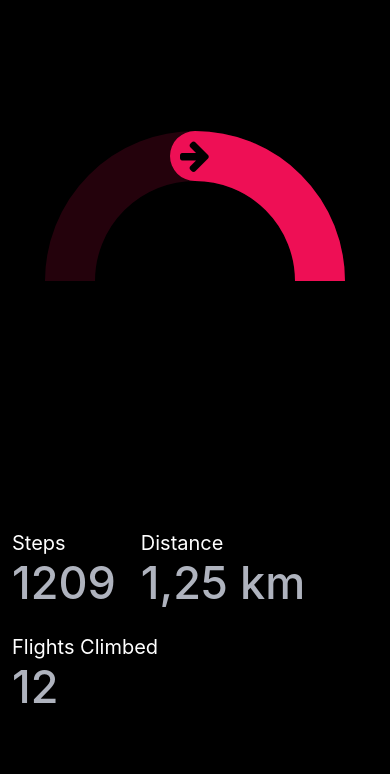
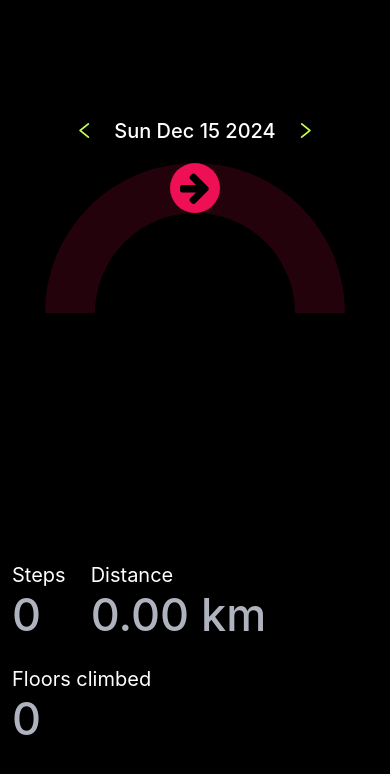
Before and after one commit to nirgluzman/React-Native-StepCounter, a React Native app: screen / in a window 390 px wide. Shown: the top 774 px of the page. Built offline with nearby package versions, Linux system fonts and the light colour scheme.

Commit message:
add health data by calling to useHealthData

```diff
--- a/App.tsx
+++ b/App.tsx
@@ -1,18 +1,45 @@
 import { StatusBar } from 'expo-status-bar';
-import { StyleSheet, View } from 'react-native';
+import { StyleSheet, View, Text } from 'react-native';
+
+import { AntDesign } from '@expo/vector-icons'; // arrows for the date picker
+
+import { useState } from 'react';
 
 import { Value } from './src/components/Value';
 import { RingProgress } from './src/components/RingProgress';
 
+import useHealthData from './src/hooks/useHealthData';
+
+const STEPS_GOAL = 10_000;
+
 export default function App() {
+  const [date, setDate] = useState<Date>(new Date());
+
+  // extract health data
+  const { steps, distance, floors } = useHealthData(date);
+
+  const changeDate = (numDays: number) => {
+    const currentDate = new Date(date); // create a copy of the current date.
+    currentDate.setDate(currentDate.getDate() + numDays); // update the date by adding/subtracting the number of days.
+    setDate(currentDate); // update the state variable.
+  };
+
   return (
     <View style={styles.container}>
-      <RingProgress radius={150} strokeWidth={50} progress={0.25} />
+      {/* date picker */}
+      <View style={styles.datePicker}>
+        <AntDesign onPress={() => changeDate(-1)} name='left' size={20} color='#C3FF53' />
+        <Text style={styles.date}>{date.toDateString()}</Text>
+        <AntDesign onPress={() => changeDate(1)} name='right' size={20} color='#C3FF53' />
+      </View>
+
+      {/* progress ring */}
+      <RingProgress radius={150} strokeWidth={50} progress={steps / STEPS_GOAL} />
 
       <View style={styles.values}>
-        <Value label='Steps' value='1209' />
-        <Value label='Distance' value='1,25 km' />
-        <Value label='Flights Climbed' value='12' />
+        <Value label='Steps' value={steps.toString()} />
+        <Value label='Distance' value={`${(distance / 1000).toFixed(2)} km`} />
+        <Value label='Floors climbed' value={floors.toString()} />
       </View>
 
       <StatusBar style='auto' />
@@ -35,4 +62,18 @@ const styles = StyleSheet.create({
     flexWrap: 'wrap', // controls whether the flex items are forced onto one line or can wrap onto multiple lines.
     marginTop: 100,
   },
+
+  datePicker: {
+    alignItems: 'center',
+    padding: 20,
+    flexDirection: 'row',
+    justifyContent: 'center',
+  },
+
+  date: {
+    color: 'white',
+    fontSize: 20,
+    fontWeight: '500',
+    marginHorizontal: 20,
+  },
 });
```
